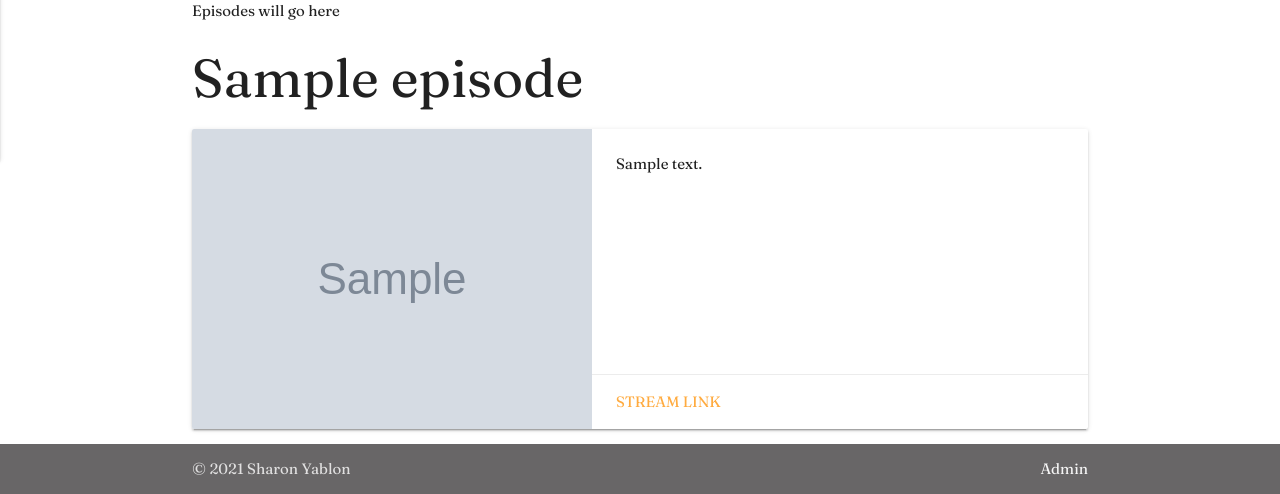
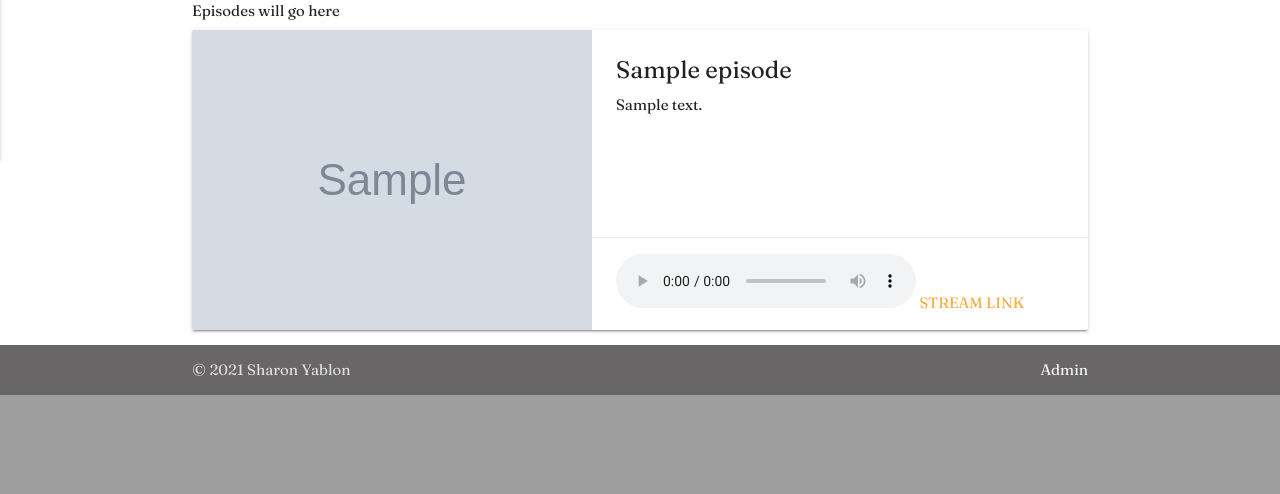
Before and after one commit to dylanaldrich/terribleblooms, a Django app: page / in a window 1280 px wide. Shown: the part 700-1194 px from the top of the page. After the commit the page ends 1095 px from the top, so only its background shows below. Run offline with Django 3.2, Linux system fonts and the light colour scheme; tables that the repository leaves empty hold one stand-in row (values such as "Sample post"); grey boxes marked "Sample" are stand-in pictures; some libraries are stand-ins or nearby versions.

Commit message:
adds audio player to episode cards

```diff
--- a/main_app/templates/home.html
+++ b/main_app/templates/home.html
@@ -11,16 +11,20 @@
         Episodes will go here
         {% for episode in episodes %}
             <div class="col s12 m7">
-                <h2 class="header">{{ episode.name }}</h2>
                 <div class="card horizontal">
                     <div class="card-image">
                         <img src="media/{{ episode.image }}" alt="episode image">
                     </div>
                     <div class="card-stacked">
                         <div class="card-content">
+                            <span class="card-title">{{ episode.name }}</span>
                             <p>{{ episode.description }}</p>
                         </div>
                         <div class="card-action">
+                        <audio controls>
+                            <source src="media/{{ episode.audioFile }}" type="audio/mpeg">
+                            Your browser does not support the audio element.
+                        </audio>
                             <a href="{{ episode.external_Link }}">Stream Link</a>
                         </div>
                     </div>
```
